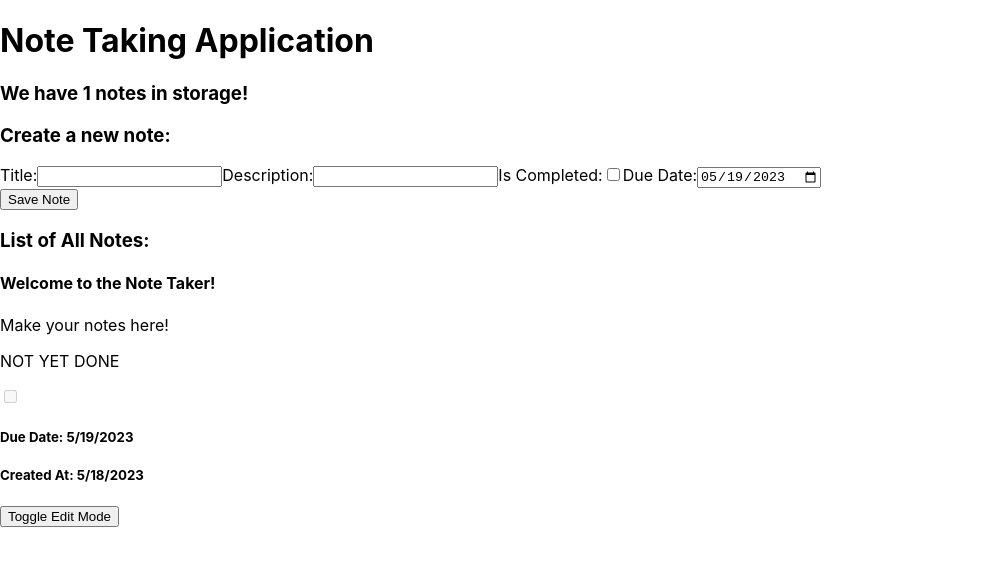
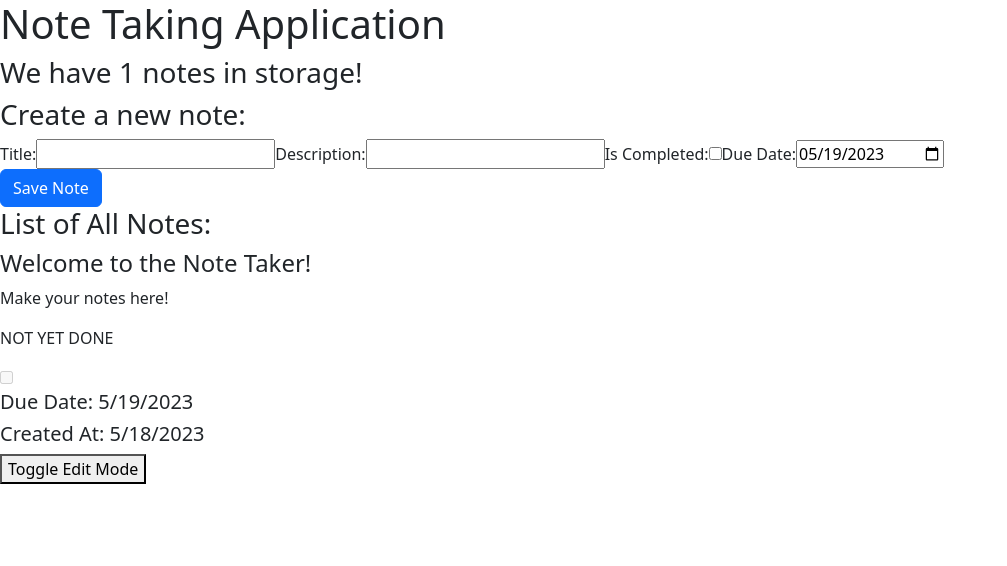
Before and after one commit to KarlaB3/nifty-notes-app, a React (Create React App) app: page / in a window 1280 px wide. Shown: the top 566 px of the page, without its empty margins (0-1007 px from the left). Built offline with nearby package versions, Linux system fonts and the light colour scheme.

Commit message:
feat: installed bootstrap

```diff
--- a/package.json
+++ b/package.json
@@ -6,11 +6,14 @@
     "@testing-library/jest-dom": "^5.16.5",
     "@testing-library/react": "^13.4.0",
     "@testing-library/user-event": "^13.5.0",
+    "bootstrap": "^5.2.3",
     "react": "^18.2.0",
+    "react-bootstrap": "^2.7.4",
     "react-dom": "^18.2.0",
     "react-router-dom": "^6.11.2",
     "react-scripts": "5.0.1",
     "react-use": "^17.4.0",
+    "sass": "^1.62.1",
     "web-vitals": "^2.1.4"
   },
   "scripts": {
--- a/src/components/NoteForm.jsx
+++ b/src/components/NoteForm.jsx
@@ -1,5 +1,3 @@
-
-
 /*
 - ID (number)
 - title (string)
@@ -11,6 +9,7 @@
 
 import { useEffect, useState } from "react";
 import { useNoteData, useNoteDispatch } from "../contexts/NotesContext";
+import Button from 'react-bootstrap/Button';
 
 export default function NoteForm(props){
 
@@ -88,7 +87,11 @@
 			<input type="text" name="createdAtDate" value={localCreatedAtDate} onChange={setLocalCreatedAtDate} /> */}
 
 			</form>
-			<button onClick={saveNoteToGlobal}>Save Note</button>
+            <Button variant="primary" onClick={saveNoteToGlobal}>
+                {'Save Note'}
+            </Button>
+
+
 		</div>
 	);
 
--- a/src/index.js
+++ b/src/index.js
@@ -5,6 +5,8 @@
 import reportWebVitals from './reportWebVitals';
 import { BrowserRouter } from "react-router-dom";
 import NotesProvider from './contexts/NotesContext';
+
+import 'bootstrap/dist/css/bootstrap.min.css';
 
 const root = ReactDOM.createRoot(document.getElementById('root'));
 root.render(
```
Also changed, not shown: 1 other file (tests, documents, lock files or other folders).
